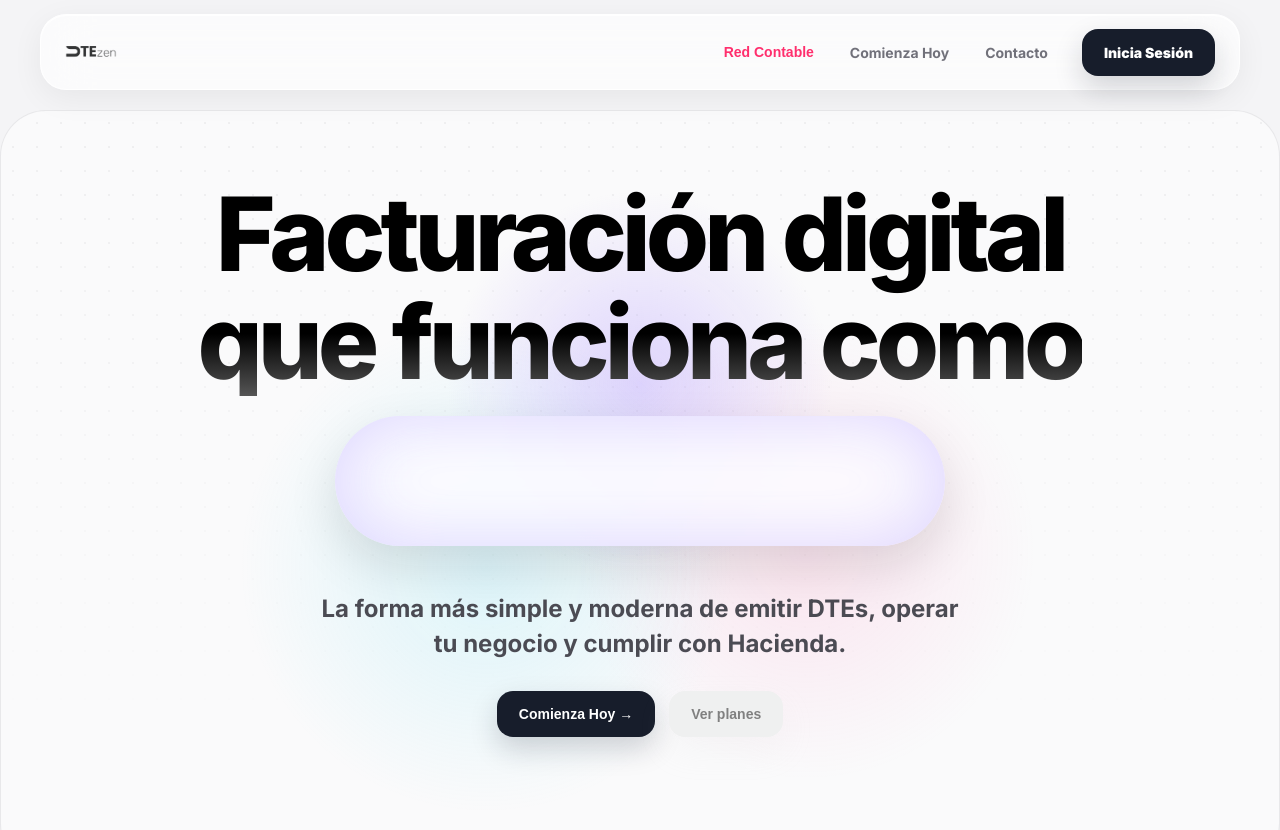
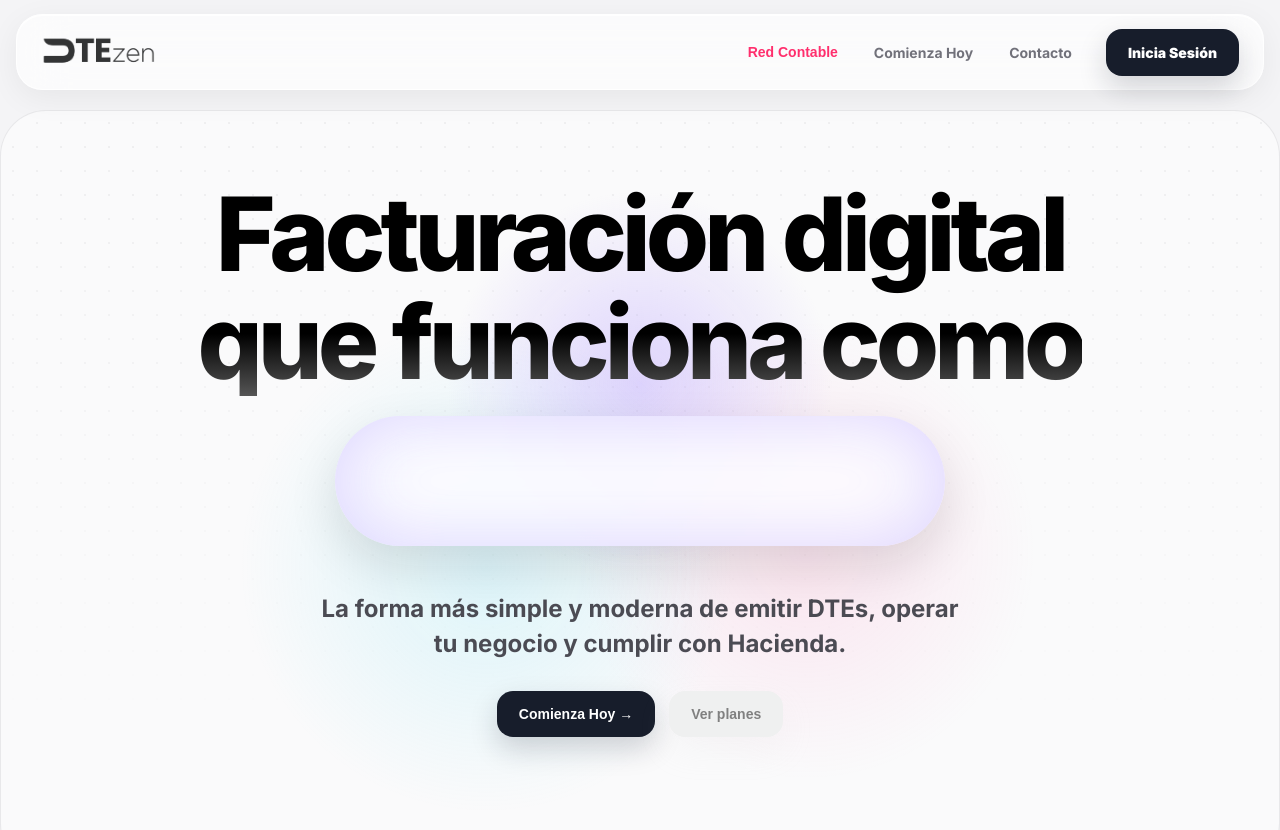
Before and after one commit to oswaldovt16/DTEzen, a Next.js app: page / in a window 1280 px wide. Shown: the top 830 px of the page. Built offline with nearby package versions, Linux system fonts and the light colour scheme.

Commit message:
Update globals.css

```diff
--- a/app/globals.css
+++ b/app/globals.css
@@ -41,7 +41,7 @@ body {
   left: 50%;
   transform: translateX(-50%);
   width: calc(100% - 32px);
-  max-width: 1200px;
+  max-width: 1500px;
   z-index: 1000;
 }
 .nav-inner {
@@ -58,7 +58,7 @@ body {
   box-shadow: 0 8px 32px rgba(0,0,0,0.06), inset 0 1px 0 rgba(255,255,255,1);
 }
 .logo-btn { background: none; border: none; cursor: pointer; display: flex; align-items: center; }
-.logo-img { height: 32px; width: auto; object-fit: contain; }
+.logo-img { height: 72px; width: auto; object-fit: contain; }
 .nav-links { display: flex; gap: 8px; margin-left: auto; margin-right: 20px; align-items: center; }
 .nav-links a, .nav-btn {
   text-decoration: none; font-size: 14px; font-weight: 700; padding: 8px 14px; border-radius: 12px;
```
